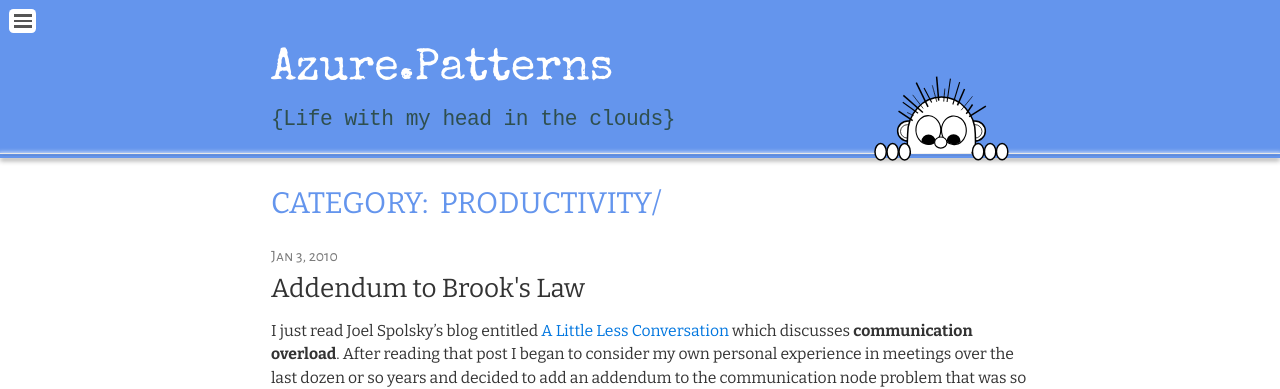
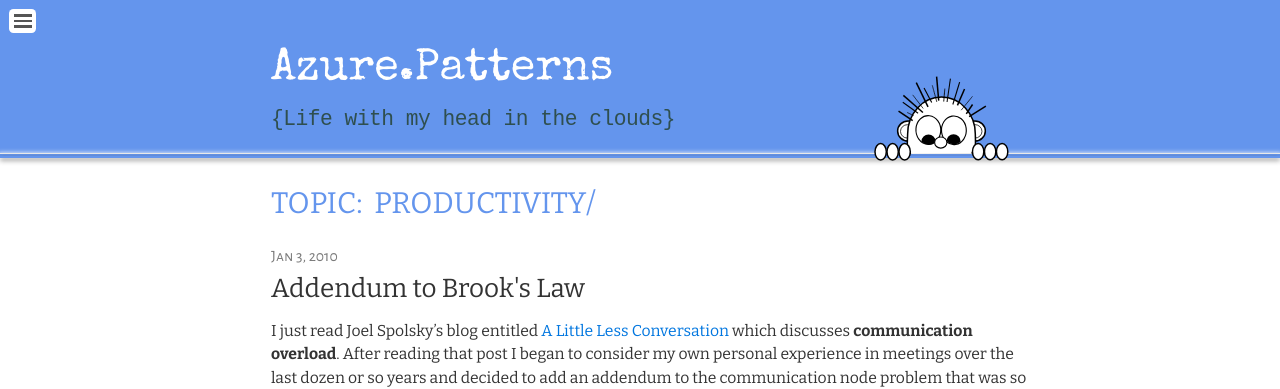
Before and after one commit to brentmcconnell/brentmcconnell.github.io, a Jekyll site: the page built from productivity.html, in a window 1280 px wide. Shown: the top 389 px of the page. Built offline with Jekyll 4.4.1, drawn with Linux system fonts in a browser that asks for light colours; nearby versions of some CDN libraries; some web fonts are replaced.

Commit message:
minor fixes

```diff
--- a/_layouts/category.html
+++ b/_layouts/category.html
@@ -2,7 +2,7 @@
 layout: default
 ---
 <div class="categories">
-  <h1 class="h1 category-title">Category:&nbsp;  {{ page.category-name }}/</h1>
+  <h1 class="h1 category-title">Topic:&nbsp;  {{ page.category-name }}/</h1>
     <div class="posts">
       {% for post in site.categories[page.category-name] %}
         <div class="post py3">
```
Also changed, not shown: 404.md (+1 -1 lines).
